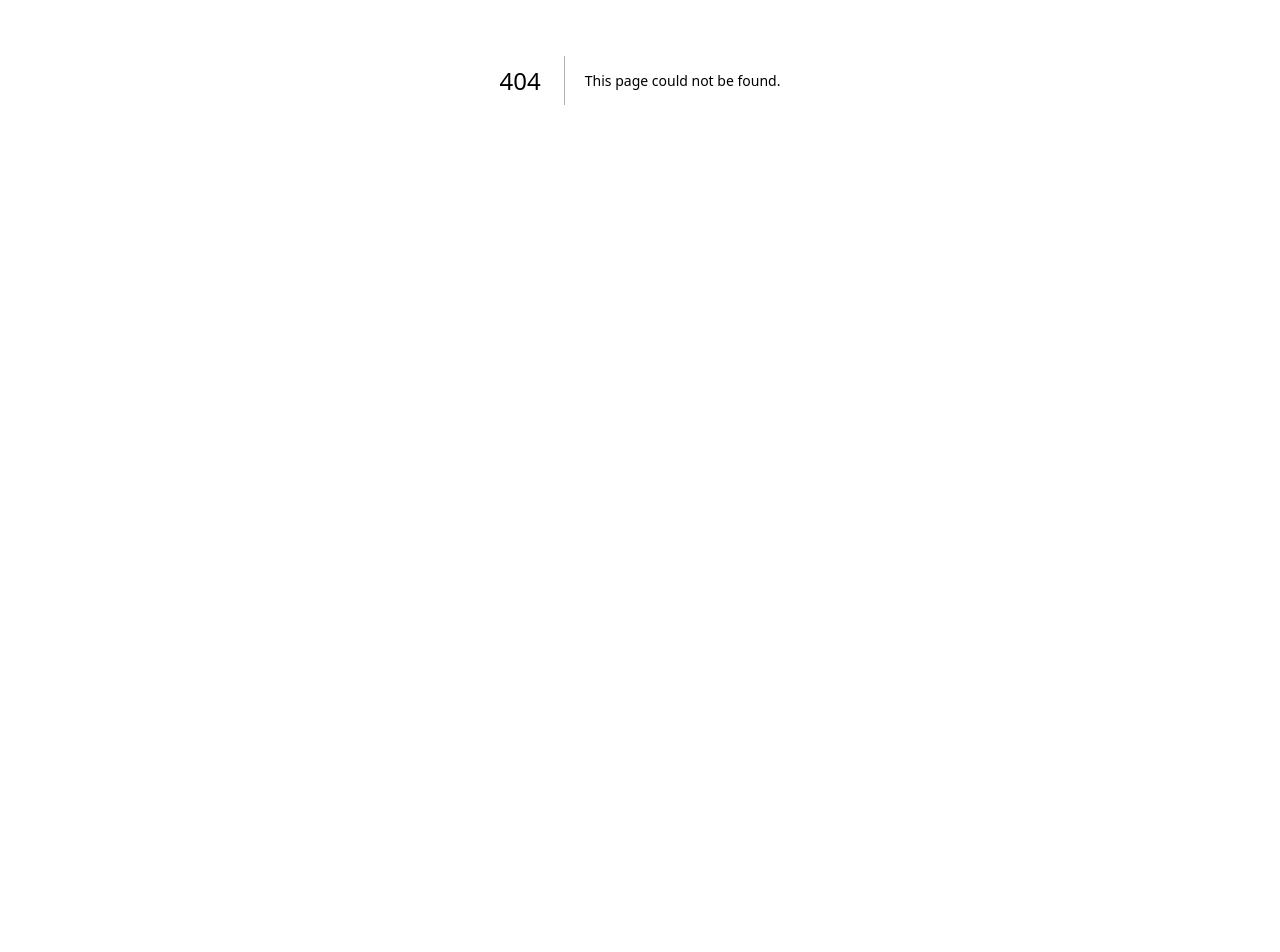
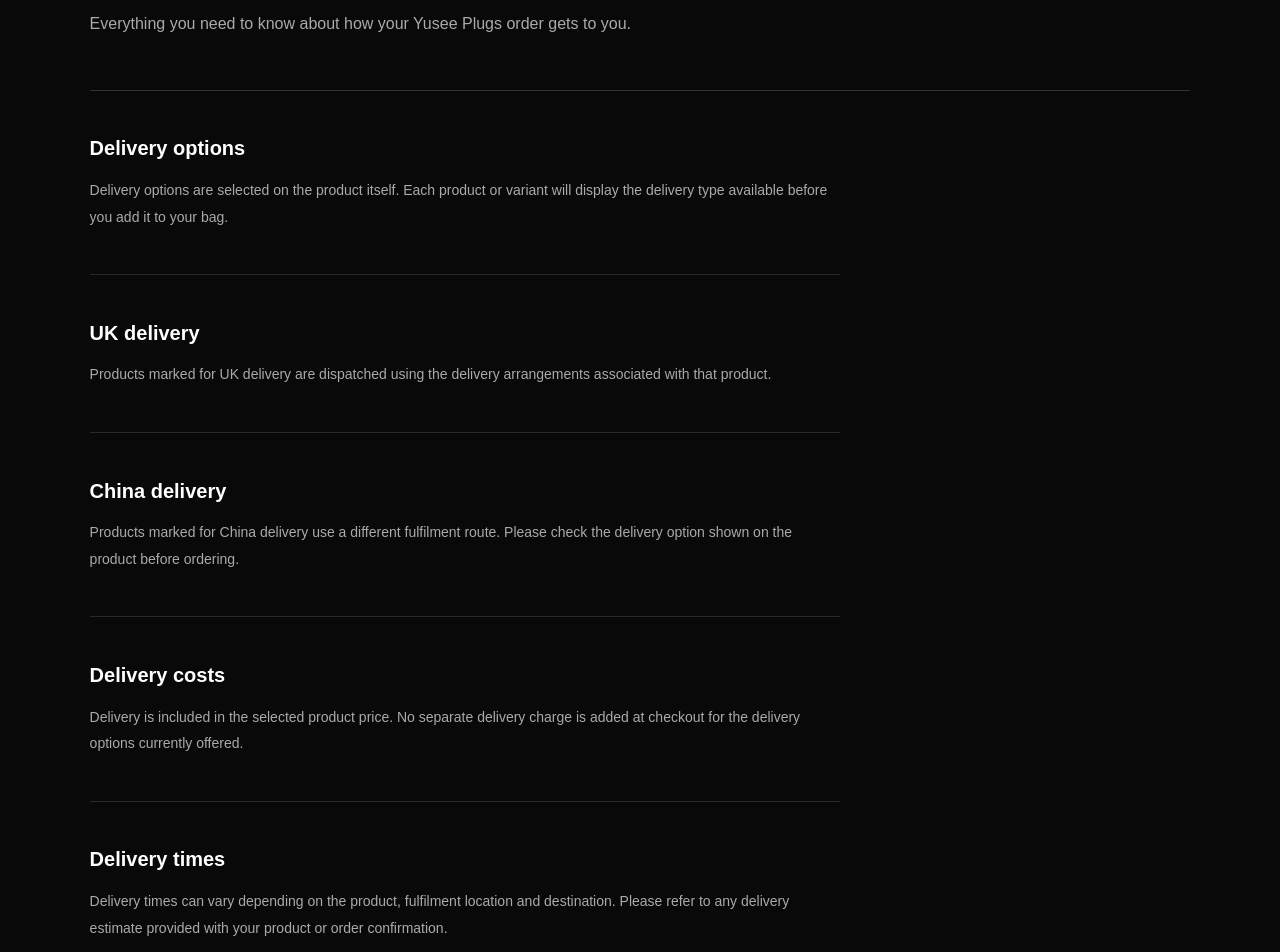
Before and after one commit to hasnainplaysboss-beep/Yusee-Plugs-, a Next.js app: page /delivery in a window 1280 px wide. Before the commit this address had no page. Shown: the part 320-1272 px from the top of the page. Before the commit the page ends 800 px from the top, so only its background shows below. Built offline with nearby package versions, Linux system fonts and the light colour scheme.

Commit message:
Create page.tsx

```diff
--- /dev/null
+++ b/src/app/delivery/page.tsx
@@ -0,0 +1,139 @@
+
+export default function DeliveryPage() {
+  return (
+    <main className="page">
+      <header>
+        <a href="/" className="logo">YUSEE PLUGS</a>
+        <p className="eyebrow">CUSTOMER INFORMATION</p>
+        <h1>DELIVERY INFORMATION</h1>
+        <p className="intro">
+          Everything you need to know about how your Yusee Plugs order gets to you.
+        </p>
+      </header>
+
+      <section>
+        <h2>Delivery options</h2>
+        <p>
+          Delivery options are selected on the product itself. Each product or
+          variant will display the delivery type available before you add it to
+          your bag.
+        </p>
+      </section>
+
+      <section>
+        <h2>UK delivery</h2>
+        <p>
+          Products marked for UK delivery are dispatched using the delivery
+          arrangements associated with that product.
+        </p>
+      </section>
+
+      <section>
+        <h2>China delivery</h2>
+        <p>
+          Products marked for China delivery use a different fulfilment route.
+          Please check the delivery option shown on the product before ordering.
+        </p>
+      </section>
+
+      <section>
+        <h2>Delivery costs</h2>
+        <p>
+          Delivery is included in the selected product price. No separate delivery
+          charge is added at checkout for the delivery options currently offered.
+        </p>
+      </section>
+
+      <section>
+        <h2>Delivery times</h2>
+        <p>
+          Delivery times can vary depending on the product, fulfilment location
+          and destination. Please refer to any delivery estimate provided with
+          your product or order confirmation.
+        </p>
+      </section>
+
+      <section>
+        <h2>Tracking your order</h2>
+        <p>
+          Where tracking is available, tracking details will be provided once
+          your order has been dispatched.
+        </p>
+      </section>
+
+      <section>
+        <h2>Questions about delivery?</h2>
+        <p>
+          If you have a question about your order or delivery, contact us at:
+        </p>
+        <a href="mailto:hello@yuseeplugs.com">hello@yuseeplugs.com</a>
+      </section>
+
+      <a className="back" href="/">← BACK TO SHOP</a>
+
+      <style jsx>{`
+        .page {
+          min-height: 100vh;
+          background: #090909;
+          color: #fff;
+          padding: 40px 7%;
+          font-family: Arial, Helvetica, sans-serif;
+        }
+        .logo {
+          color: #fff;
+          text-decoration: none;
+          font-size: 26px;
+          font-weight: 950;
+          letter-spacing: -1px;
+        }
+        header {
+          padding: 50px 0 35px;
+          border-bottom: 1px solid #333;
+        }
+        .eyebrow {
+          margin-top: 45px;
+          color: #aaa;
+          font-size: 11px;
+          letter-spacing: 2px;
+        }
+        h1 {
+          font-size: clamp(35px, 8vw, 65px);
+          font-weight: 950;
+          letter-spacing: -2px;
+          line-height: 1;
+        }
+        .intro {
+          color: #aaa;
+          max-width: 600px;
+          line-height: 1.8;
+        }
+        section {
+          max-width: 750px;
+          padding: 30px 0;
+          border-bottom: 1px solid #292929;
+        }
+        h2 {
+          font-size: 20px;
+          font-weight: 900;
+        }
+        section p {
+          color: #aaa;
+          font-size: 14px;
+          line-height: 1.9;
+        }
+        section a {
+          color: #fff;
+        }
+        .back {
+          display: inline-block;
+          margin-top: 35px;
+          color: #fff;
+          text-decoration: none;
+          font-size: 12px;
+          font-weight: 900;
+          letter-spacing: 1px;
+        }
+      `}</style>
+    </main>
+  );
+}
```
